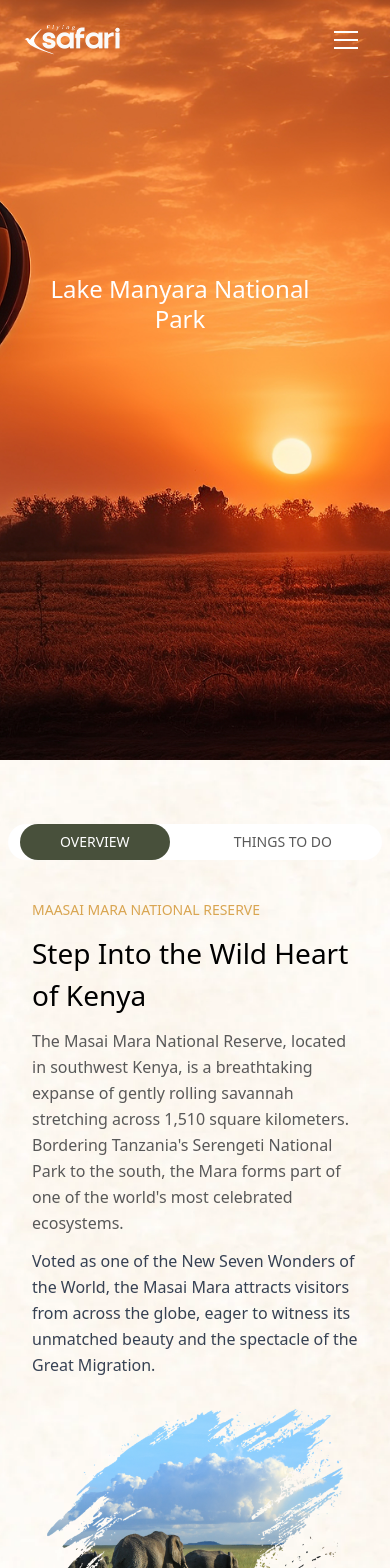
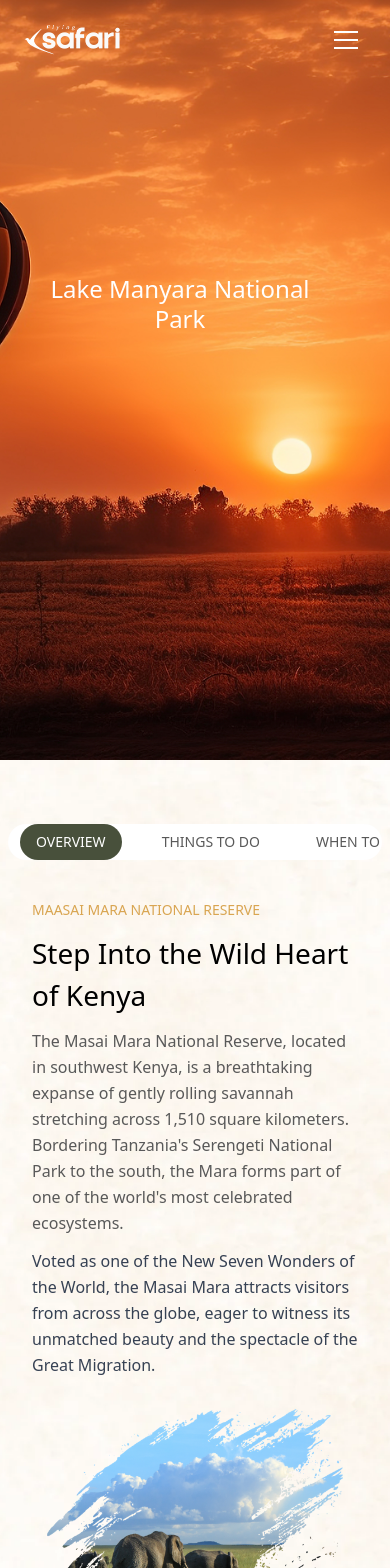
Before and after one commit to fayzxn04/Flying-Safari, a Next.js app: page /destination/lake-manyara-national-park in a window 390 px wide. Shown: the top 1568 px of the page. Built offline with nearby package versions, Linux system fonts and the light colour scheme.

Commit message:
button issue fix

```diff
--- a/components/destinations/DestinationsOverview.tsx
+++ b/components/destinations/DestinationsOverview.tsx
@@ -33,7 +33,7 @@ export default function DestinationsOverview() {
             <button
               key={tab.id}
               onClick={() => goToSection(tab.id)}
-              className={`whitespace-nowrap px-10 py-2 text-sm lg:text-lg uppercase rounded-full transition-all
+              className={`whitespace-nowrap lg:px-10 px-4 py-2 text-sm lg:text-lg uppercase rounded-full transition-all
                 ${
                   activeTab === tab.id
                     ? "bg-primary text-white"
```
